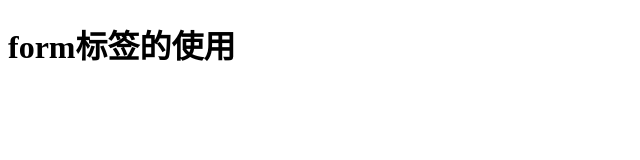
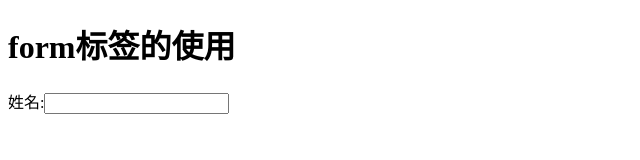
Before and after one commit to xiaoyufa/notebook, a plain HTML site: page html知识和测试汇总/form.html in a window 1280 px wide. Shown: the whole page, without its empty margins (0-640 px from the left). Drawn offline with Linux system fonts and the light colour scheme.

Commit message:
from标签修改

```diff
--- a/html知识和测试汇总/form.html
+++ b/html知识和测试汇总/form.html
@@ -8,5 +8,8 @@
 </head>
 <body>
     <h1>form标签的使用</h1>
+    <form action="">
+          姓名:<input type="text">
+    </form>
 </body>
 </html>
```
